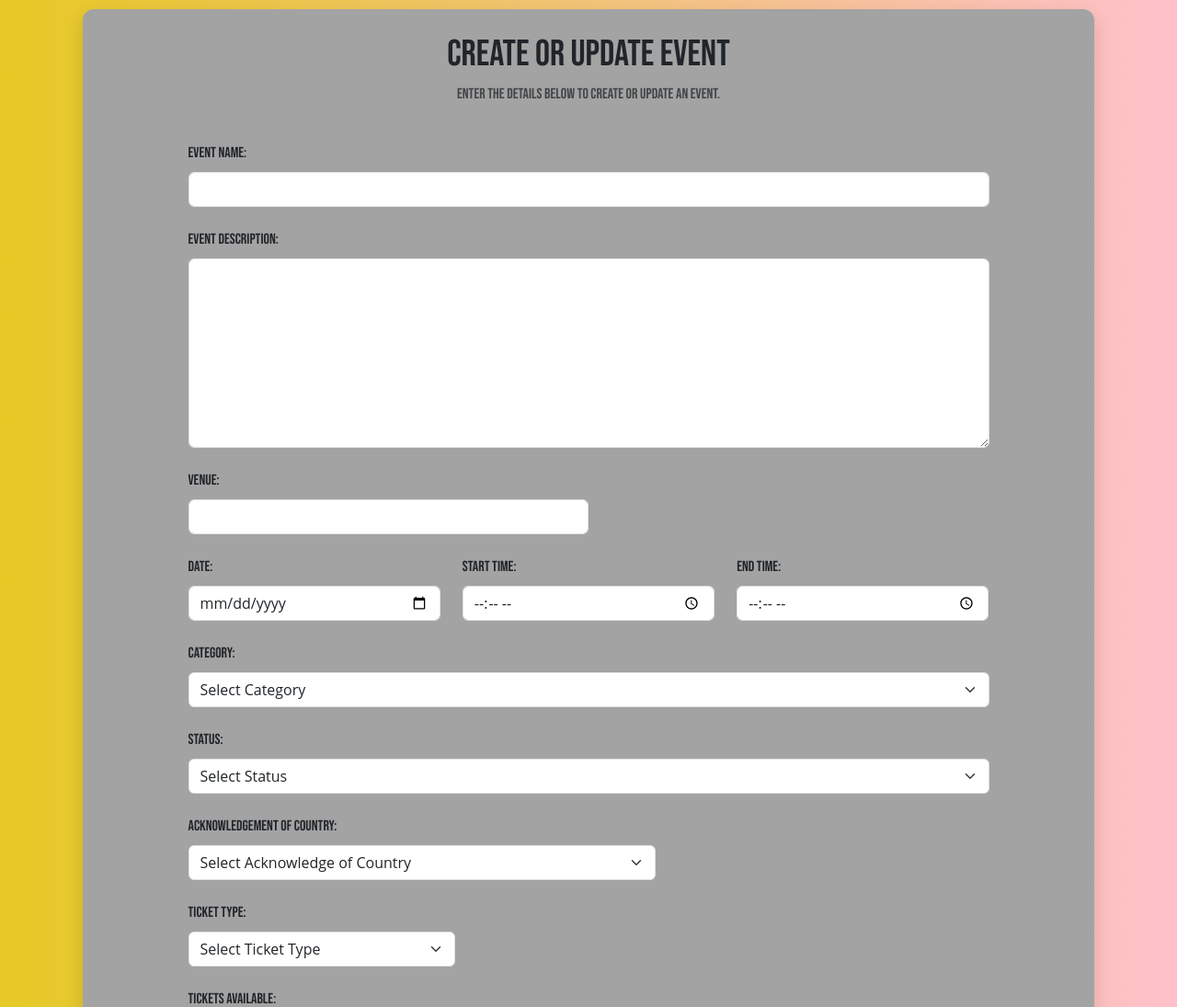
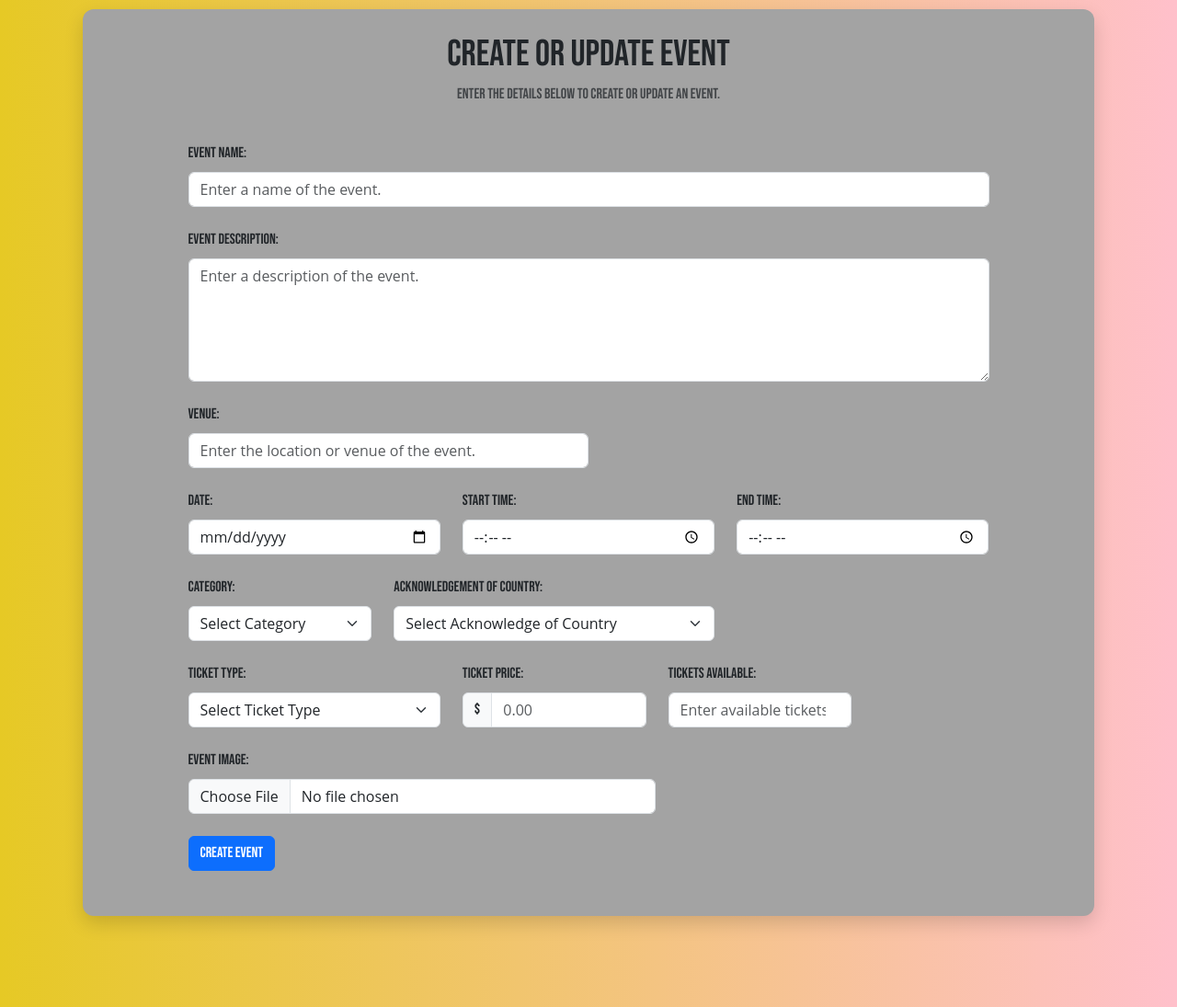
Before and after one commit to wackydumbidiot/IAB207-2026-S1, a Flask app: page /create-festival in a window 1280 px wide. Shown: the part 208-1303 px from the top of the page at 92% size. Run offline with Flask 3, Linux system fonts and the light colour scheme; some libraries are stand-ins or nearby versions.

Commit message:
event details page and database updates

```diff
--- a/FestivalHub/__init__.py
+++ b/FestivalHub/__init__.py
@@ -131,10 +131,11 @@ def create_app():
                 start_time = form.start_time.data,
                 end_time = form.end_time.data,
                 category = form.category.data,
-                event_status = form.event_status.data,
+                event_status = "Open",
                 acknowledgement_of_country = form.acknowledgement.data,
                 image = uploaded_image.filename,
                 ticket_type = form.ticket_type.data,
+                tickets_price = float(form.tickets_price.data),
                 tickets_available = form.tickets_available.data
             )
 
--- a/FestivalHub/forms.py
+++ b/FestivalHub/forms.py
@@ -5,8 +5,9 @@ from flask_wtf import FlaskForm
 # from ..models import User
 # from .forms import LoginForm, RegisterForm
 # from .. import db
-from wtforms.fields import TextAreaField, SubmitField, StringField, PasswordField, DateField, TimeField, SelectField, IntegerField, FileField
-from wtforms.validators import InputRequired, Length, Email, EqualTo, NumberRange
+from wtforms.fields import TextAreaField, SubmitField, StringField, PasswordField, DateField, TimeField, SelectField, IntegerField, FileField, DecimalField
+from wtforms.validators import InputRequired, Length, Email, EqualTo, NumberRange, ValidationError
+from datetime import date
 
 # creates the login information
 class LoginForm(FlaskForm):
@@ -31,14 +32,15 @@ class RegisterForm(FlaskForm):
     # submit button
     submit = SubmitField("Register")
 
-
+def future_date(form, field):
+    if field.data <= date.today():
+        raise ValidationError("Event must be in the future.")
 
 # creates the CreateOrUpdateEventForm information
 class CreateOrUpdateEventForm(FlaskForm):
     event_name=StringField("Event Name", validators=[InputRequired('Event name cannot be empty.')])
     event_description = TextAreaField("Description", validators=[InputRequired('Description cannot be empty.')])
     venue = StringField("Venue", validators=[InputRequired('Venue cannot be empty.')])
-    tickets_available = StringField("Venue", validators=[InputRequired('Venue cannot be empty.')])
     date = DateField("Date", validators=[InputRequired('Please select a date.')])
     start_time = TimeField("Start Time", validators=[InputRequired('Please select a start time.')])
     end_time = TimeField("End Time", validators=[InputRequired('Please select an end time.')])
@@ -53,14 +55,11 @@ class CreateOrUpdateEventForm(FlaskForm):
                                                 ],
                                                 validators=[InputRequired("Please select a category")])
 
-    event_status = SelectField("Status", choices=[
-                                                ("", "Select Status"),
-                                                ("Open", "Open"),
-                                                ("Inactive", "Inactive"),
-                                                ("Sold Out", "Sold Out"),
-                                                ("Cancelled", "Cancelled")
-                                                ],
-                                                validators=[InputRequired("Please select a status")])
+    date = DateField("Date", validators=[
+        InputRequired("Please select a date"),
+        future_date
+        ]
+    )
 
     acknowledgement = SelectField("Acknowledgement of Country:", choices=[
         ("", "Select Acknowledge of Country"),
@@ -75,8 +74,11 @@ class CreateOrUpdateEventForm(FlaskForm):
                                                        ("VIP", "VIP")],
     validators=[InputRequired(message="Please select a ticket type.")])
 
+    tickets_price = DecimalField("Ticket Price:", validators=[InputRequired(message="Please enter price of ticket."),
+                                                                    NumberRange(min=0, message="Ticket price cannot be negative.")])
+
     tickets_available = IntegerField("Tickets Available:", validators=[InputRequired(message="Please enter number of tickets."),
-                                                                    NumberRange(min=1, message="Tickets must be at least 1.")])
+                                                                    NumberRange(min=0, message="Tickets must be at least 1 ticket.")])
 
     event_image = FileField("Event Image:", validators=[InputRequired(message="Please upload an event image.")])
 
--- a/FestivalHub/models.py
+++ b/FestivalHub/models.py
@@ -35,6 +35,7 @@ class Event(db.Model):
     event_status = db.Column(db.String(20), nullable=False)
     acknowledgement_of_country = db.Column(db.String(100), nullable=False)
     ticket_type = db.Column(db.String(20), nullable=False)
+    tickets_price = db.Column(db.String(30), nullable=False)
     tickets_available = db.Column(db.Integer, nullable=False)
     image = db.Column(db.String(400), nullable=False)
     created_at = db.Column(db.DateTime(), nullable=False, default=datetime.utcnow)
--- a/FestivalHub/templates/create-festival.html
+++ b/FestivalHub/templates/create-festival.html
@@ -61,7 +61,8 @@
                 <div class="mt-4 mb-4">
 
                   <label class="form-label">Event Name:</label>
-                  {{ form.event_name(class="form-control is-invalid" if form.event_name.errors else "form-control") }}
+                  {{ form.event_name(class="form-control is-invalid" if form.event_name.errors else "form-control",
+                  placeholder="Enter a name of the event.") }}
                   {% for error in form.event_name.errors %}
                     <div class="invalid-feedback d-block">{{ error }}</div>
                   {% endfor %}
@@ -69,7 +70,9 @@
 
                 <div class="mt-4 mb-4">
                   <label class="form-label">Event Description:</label>
-                  {{ form.event_description(class="form-control is-invalid" if form.event_description.errors else "form-control", rows=8) }}
+                  {{ form.event_description(class="form-control is-invalid" if form.event_description.errors else "form-control",
+                   rows=5,
+                   placeholder="Enter a description of the event.") }}
                   {% for error in form.event_description.errors %}
                     <div class="invalid-feedback d-block">{{ error }}</div>
                   {% endfor %}
@@ -77,7 +80,8 @@
 
                 <div class="mb-4 col-md-6">
                   <label class="form-label">Venue:</label>
-                  {{ form.venue(class="form-control is-invalid" if form.venue.errors else "form-control") }}
+                  {{ form.venue(class="form-control is-invalid" if form.venue.errors else "form-control",
+                  placeholder="Enter the location or venue of the event.") }}
                   {% for error in form.venue.errors %}
                     <div class="invalid-feedback d-block">{{ error }}</div>
                   {% endfor %}
@@ -127,7 +131,8 @@
                   </div>
                 </div>
 
-                <div class="mb-4">
+                <div class="row">
+                  <div class="mb-4 col-md-3">
                     <label class="form-label">Category:</label>
 
                     {{ form.category(
@@ -143,23 +148,8 @@
                     {% endfor %}
                   </div>
 
-                <div class="mb-4">
-                  <label class="form-label">Status:</label>
 
-                  {{ form.event_status(
-                    class="form-select is-invalid" if form.event_status.errors else "form-select"
-                  ) }}
-
-                  {% for error in form.event_status.errors %}
-                    <div class="invalid-feedback d-block">
-
-                      {{ error }}
-
-                    </div>
-                  {% endfor %}
-                </div>
-
-                <div class="mb-4 col-md-7">
+                  <div class="mb-4 col-md-5">
                     <label class="form-label">Acknowledgement of Country:</label>
 
                     {{ form.acknowledgement(
@@ -172,7 +162,9 @@
                       </div>
                     {% endfor %}
                   </div>
+                </div>
 
+                <div class="row">
                   <div class="mb-4 col-md-4">
                     <label class="form-label">Ticket Type:</label>
                     {{ form.ticket_type(
@@ -187,17 +179,32 @@
                   </div>
 
                   <div class="mb-4 col-md-3">
+                    <label class="form-label">Ticket Price:</label>
+
+                    <div class="input-group">
+                      <span class="input-group-text">$</span>
+                    {{ form.tickets_price(
+                      class="form-control is-invalid" if form.tickets_price.errors else "form-control", placeholder="0.00"
+                    ) }}
+                    </div>
+                    {% for error in form.tickets_price.errors %}
+                      <div class="invalid-feedback d-block">{{ error }}</div>
+                    {% endfor %}
+                  </div>
+
+                  <div class="mb-4 col-md-3">
                     <label class="form-label">Tickets Available:</label>
 
                     {{ form.tickets_available(
-                    class="form-control is-invalid" if form.tickets_available.errors else "form-control"
-                  ) }}
+                      class="form-control is-invalid" if form.tickets_available.errors else "form-control",
+                      placeholder="Enter available tickets.") }}
                     {% for error in form.tickets_available.errors %}
                       <div class="invalid-feedback d-block">{{ error }}</div>
                     {% endfor %}
                   </div>
+                </div>
 
-                <div class="mb-4">
+                <div class="mb-4 col-md-7">
                   <label class="form-label">Event Image:</label>
 
                   {{ form.event_image(
--- a/FestivalHub/templates/view-event-details.html
+++ b/FestivalHub/templates/view-event-details.html
@@ -26,7 +26,7 @@
           <a class="navbar-brand custom-brand" href="{{ url_for('index') }}">Festival Hub</a>
           <ul class="navbar-nav">
             <li class="nav-item">
-              <a class="nav-link" href="create-festival.html">Create Event</a>
+              <a class="nav-link" href="{{ url_for('create_festival') }}">Create Event</a>
             </li>
             <li class="nav-item">
               <a class="nav-link" href="view-bookings.html">View Bookings</a>
```
Lines whose indentation alone changed are shown as unchanged.
